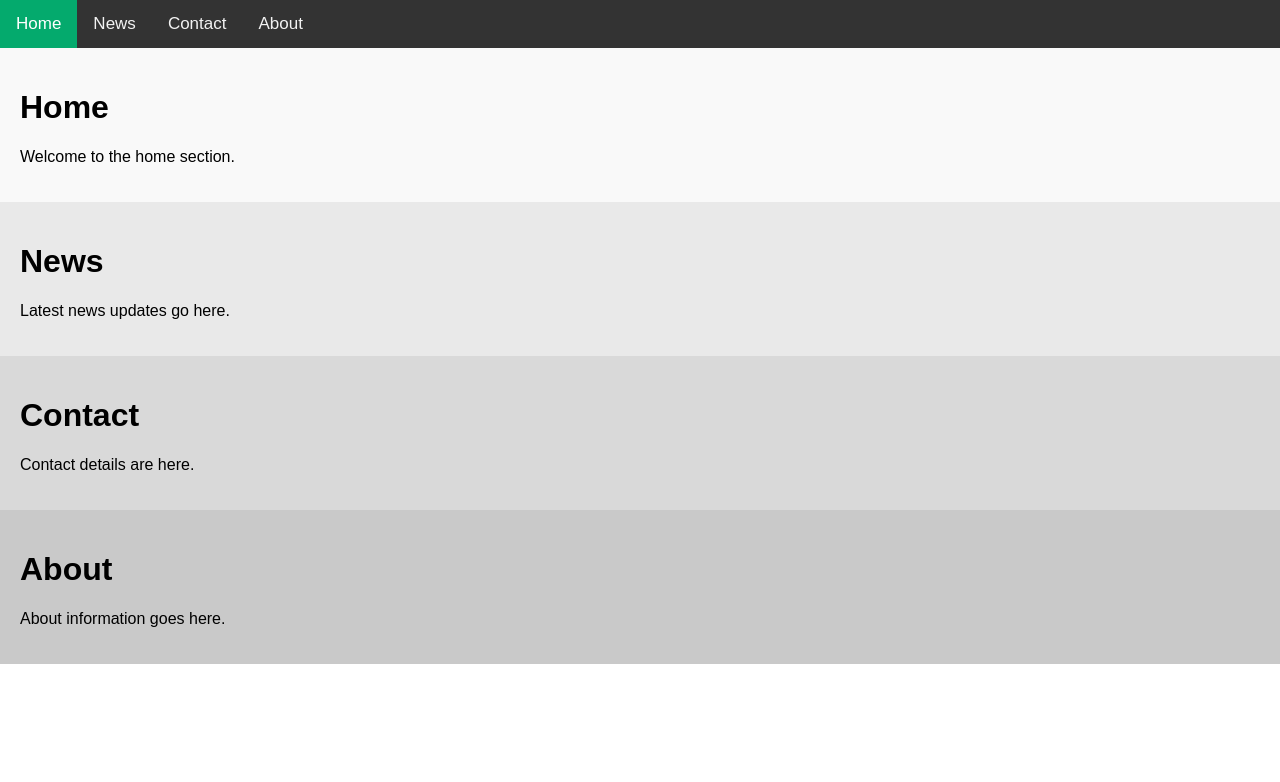
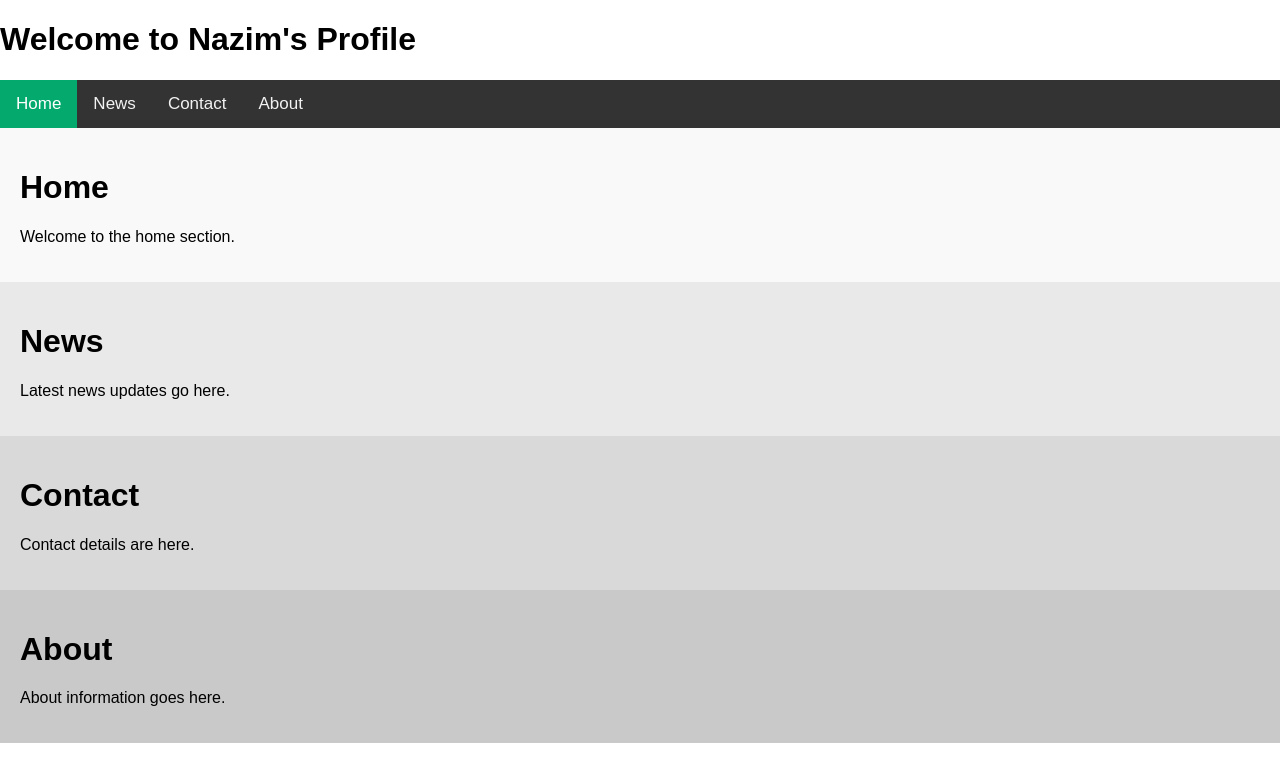
Before and after one commit to nazimfeni/nazim-profile, a plain HTML site: page index.html in a window 1280 px wide. Drawn offline with Linux system fonts and the light colour scheme.

Commit message:
Update index.html

```diff
--- a/index.html
+++ b/index.html
@@ -3,7 +3,7 @@
 <head>
   <meta charset="UTF-8">
   <meta name="viewport" content="width=device-width, initial-scale=1.0">
-  <title>Navigation Bar Example</title>
+  <title>nazim's Profile</title>
   <style>
     /* Basic reset and styling for body */
     body {
@@ -53,7 +53,7 @@
   </style>
 </head>
 <body>
-
+<h1>Welcome to Nazim's Profile</h1>
   <!-- Top Navigation Bar -->
   <div class="topnav">
     <a class="active" href="#home">Home</a>
```
